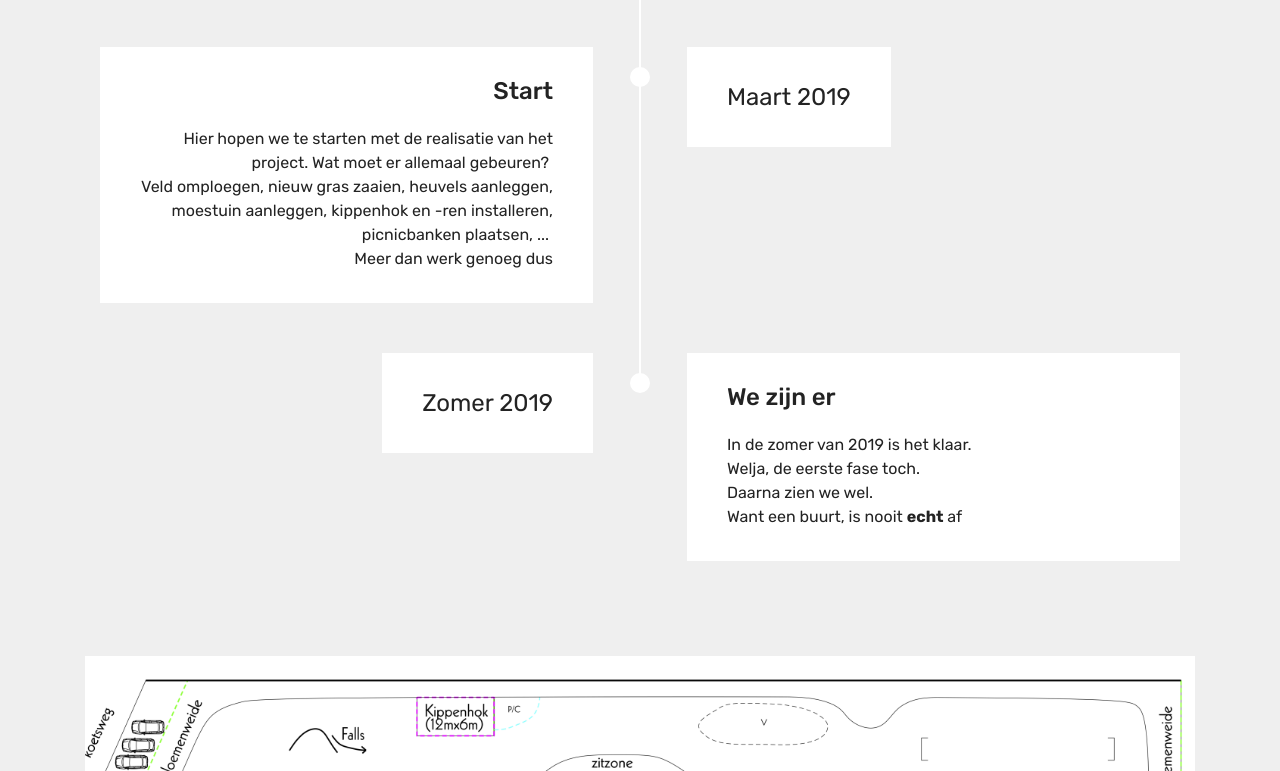
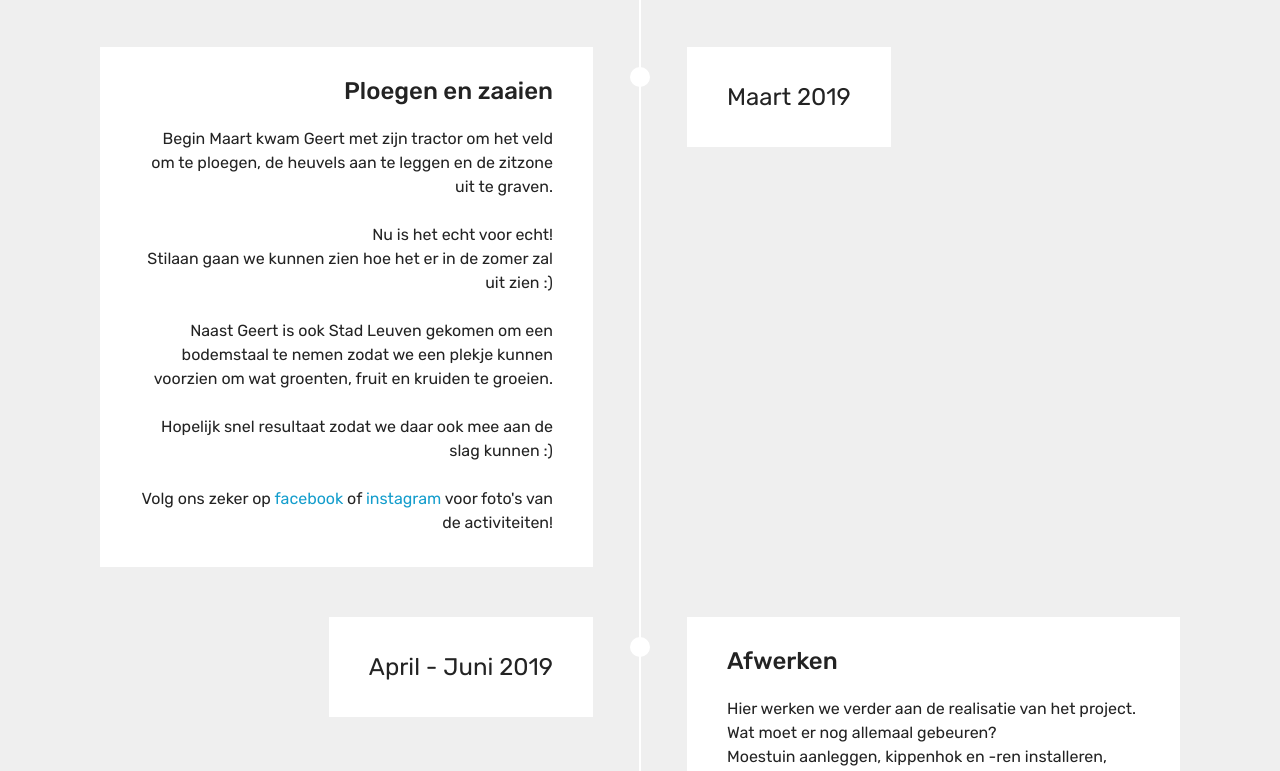
Before and after one commit to rowinh/kessellofalls, a plain HTML site: page index.html in a window 1280 px wide. Shown: the part 2029-2800 px from the top of the page. Drawn offline with Linux system fonts and the light colour scheme; files whose address does not match are found by name.

Commit message:
create github pages

```diff
--- a/index.html
+++ b/index.html
@@ -47,7 +47,7 @@
     </div>
 </section>
 
-<section class="engine"><a href="https://mobirise.info/p">site templates free download</a></section><section class="timeline1 cid-rheZ6zfzkV" id="timeline1-3">
+<section class="engine"><a href="https://mobirise.info/s">free bootstrap themes</a></section><section class="timeline1 cid-rheZ6zfzkV" id="timeline1-3">
 
 
 
@@ -141,33 +141,43 @@
                 <div class="col-xs-12 col-md-6 align-right">
                     <div class="timeline-text-content">
                         <h4 class="mbr-timeline-title pb-3 mbr-fonts-style display-5">
-                            Start</h4>
-                        <p class="mbr-timeline-text mbr-fonts-style display-7">
-                            Hier hopen we te starten met de realisatie van het project. Wat moet er allemaal gebeuren?&nbsp;<br>Veld omploegen, nieuw gras zaaien, heuvels aanleggen, moestuin aanleggen, kippenhok en -ren installeren, picnicbanken plaatsen, ...&nbsp;<br>Meer dan werk genoeg dus</p>
+                            Ploegen en zaaien</h4>
+                        <p class="mbr-timeline-text mbr-fonts-style display-7">Begin Maart kwam Geert met zijn tractor om het veld om te ploegen, de heuvels aan te leggen en de zitzone uit te graven. <br><br>Nu is het echt voor echt! <br>Stilaan gaan we kunnen zien hoe het er in de zomer zal uit zien :) <br><br>Naast Geert is ook Stad Leuven gekomen om een bodemstaal te nemen zodat we een plekje kunnen voorzien om wat groenten, fruit en kruiden te groeien. <br><br>Hopelijk snel resultaat zodat we daar ook mee aan de slag kunnen :)<br><br>Volg ons zeker op <a href="https://www.facebook.com/kessellofalls/" target="_blank">facebook</a> of <a href="https://www.instagram.com/kessellofalls/" target="_blank">instagram</a> voor foto's van de activiteiten!</p>
                     </div>
                 </div>
             </div>
 
 
-            <div class="row timeline-element">
+            <div class="row timeline-element separline">
                 <div class="timeline-date-panel col-xs-12 col-md-6 align-right">
                     <div class="time-line-date-content">
-                       <p class="mbr-timeline-date mbr-fonts-style display-5">
-                            Zomer 2019</p>
+                       <p class="mbr-timeline-date mbr-fonts-style display-5">April - Juni 2019</p>
                     </div>
                 </div>
                 <span class="iconBackground"></span>
                 <div class="col-xs-12 col-md-6 align-left ">
                     <div class="timeline-text-content">
-                        <h4 class="mbr-timeline-title pb-3 mbr-fonts-style display-5">
-                            We zijn er</h4>
-                        <p class="mbr-timeline-text mbr-fonts-style display-7">
-                            In de zomer van 2019 is het klaar.&nbsp;<br>Welja, de eerste fase toch.&nbsp;<br>Daarna zien we wel.&nbsp;<br>Want een buurt, is nooit <strong>echt</strong> af</p>
+                        <h4 class="mbr-timeline-title pb-3 mbr-fonts-style display-5">Afwerken</h4>
+                        <p class="mbr-timeline-text mbr-fonts-style display-7">Hier werken we verder aan de realisatie van het project. Wat moet er nog allemaal gebeuren? <br>Moestuin aanleggen, kippenhok en -ren installeren, picnicbanken plaatsen, ... <br>Meer dan werk genoeg nog dus.</p>
                     </div>
                 </div>
             </div>
 
-
+            <div class="row timeline-element reverse">
+                <div class="timeline-date-panel col-xs-12 col-md-6  align-left">
+                    <div class="time-line-date-content">
+                        <p class="mbr-timeline-date mbr-fonts-style display-5">
+                           Zomer 2019</p>
+                    </div>
+                </div>
+                <span class="iconBackground"></span>
+                <div class="col-xs-12 col-md-6 align-right">
+                    <div class="timeline-text-content">
+                        <h4 class="mbr-timeline-title pb-3 mbr-fonts-style display-5">We zijn er</h4>
+                        <p class="mbr-timeline-text mbr-fonts-style display-7">In de zomer van 2019 is het klaar. <br>Welja, de eerste fase toch. <br>Daarna zien we wel. <br>Want een buurt, is nooit echt af</p>
+                    </div>
+                </div>
+            </div>
 
 
 
```
Also changed, not shown: 1 other file.
